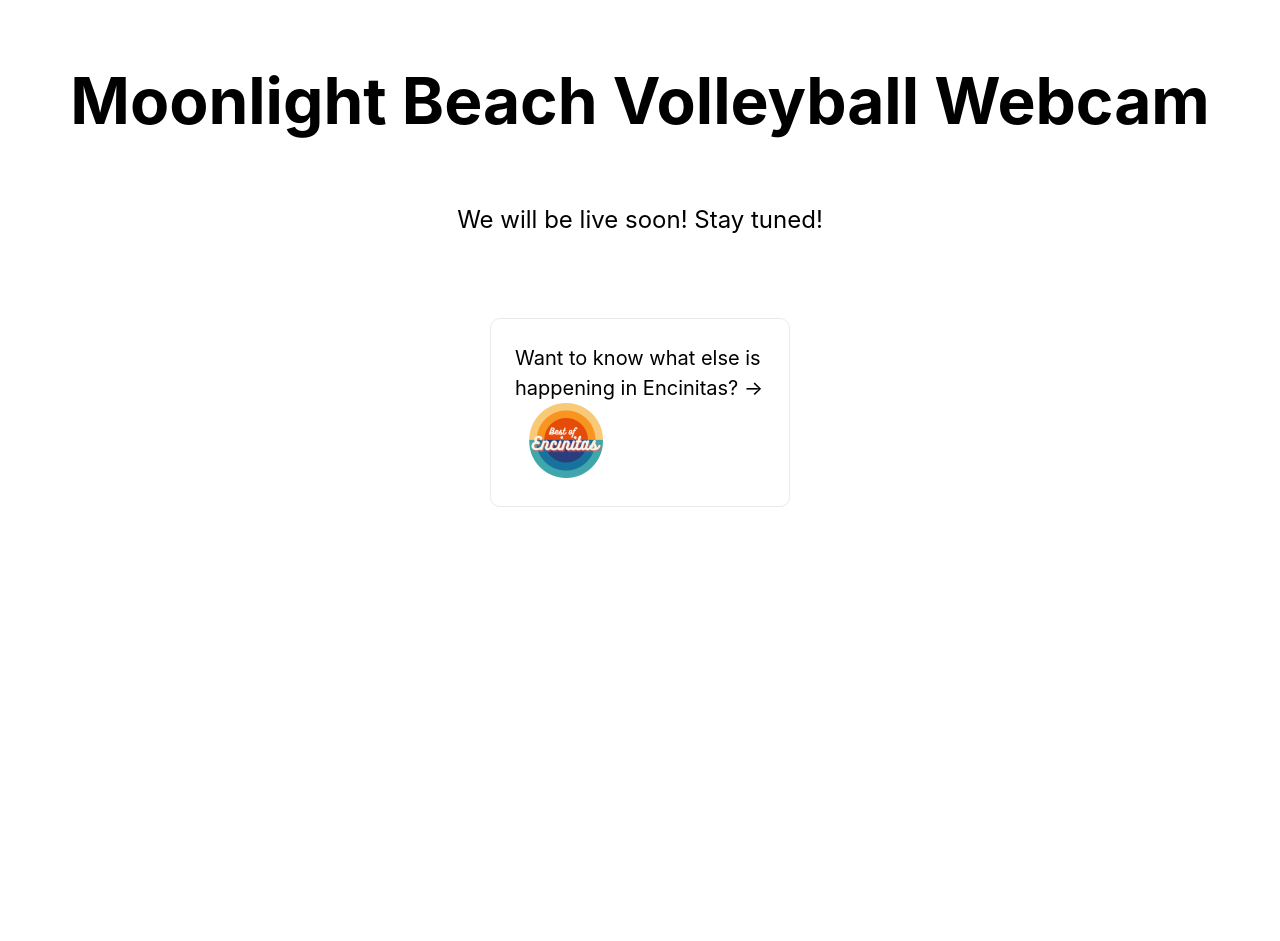
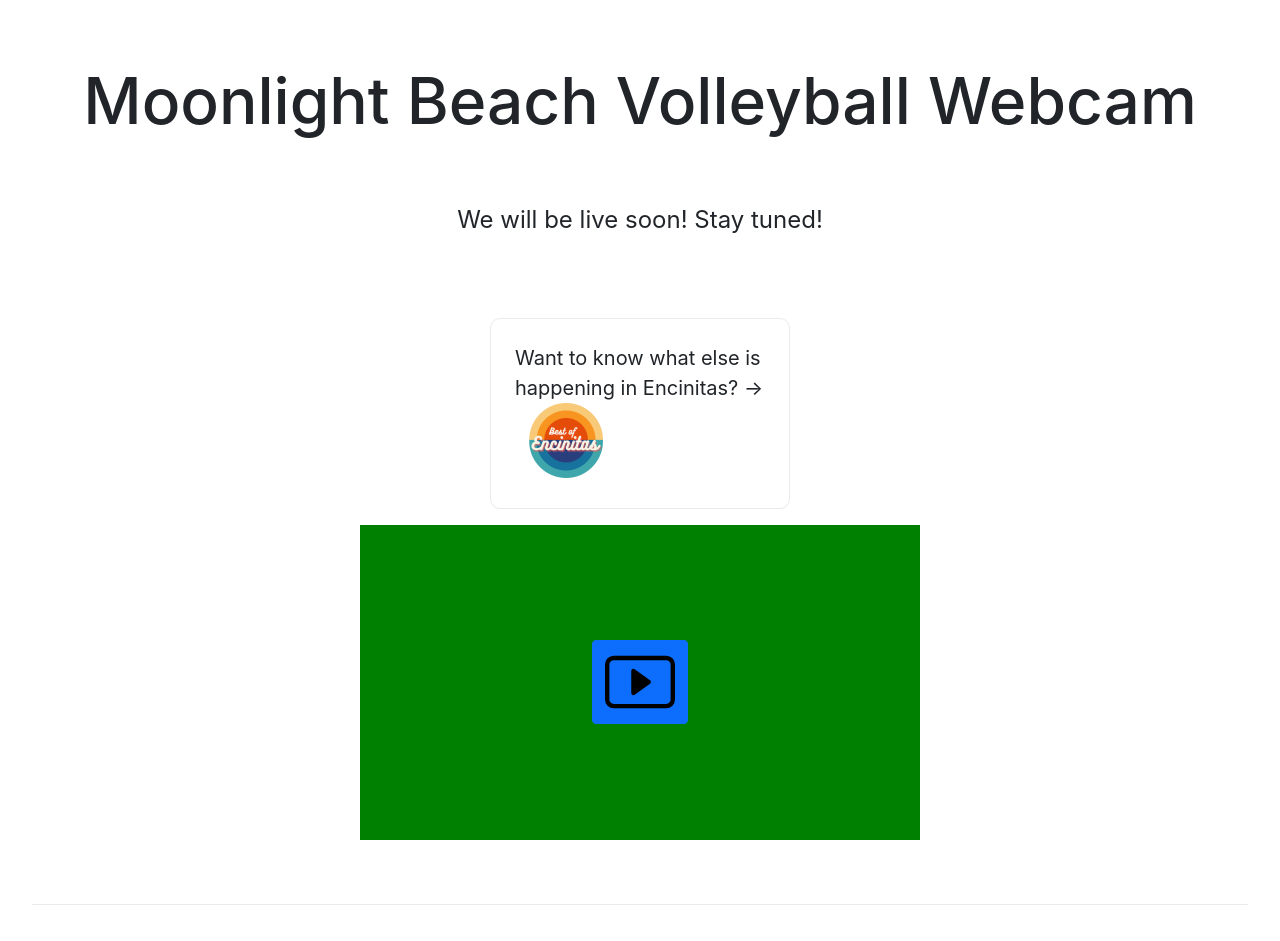
Before and after one commit to clintgallivan/moonlight-beach-webcam, a Next.js app: page / in a window 1280 px wide. Shown: the top 941 px of the page. Built offline with nearby package versions, Linux system fonts and the light colour scheme; no server answers.

Commit message:
updated video link

```diff
--- a/package.json
+++ b/package.json
@@ -9,10 +9,14 @@
     "lint": "next lint"
   },
   "dependencies": {
+    "bootstrap": "^5.1.3",
     "next": "12.1.4",
     "react": "18.0.0",
+    "react-bootstrap": "^2.2.3",
     "react-dom": "18.0.0",
-    "react-player": "^2.10.0"
+    "react-icons": "^4.3.1",
+    "react-player": "^2.10.0",
+    "sass": "^1.50.0"
   },
   "devDependencies": {
     "eslint": "8.13.0",
--- a/pages/components/MainBody/MainBody.js
+++ b/pages/components/MainBody/MainBody.js
@@ -1,7 +1,9 @@
+import React from 'react';
 import styles from '../../../styles/Home.module.css';
 import GoogleAd from '../GoogleAd/GoogleAd';
 import Image from 'next/image';
 import ReactPlayer from 'react-player';
+import VideoStream from '../VideoStream/VideoStream';
 
 function MainBody() {
   return (
@@ -27,8 +29,10 @@ https://instagram.com/best.of.encinitas?igshid=YmMyMTA2M2Y="
         />
       </a>
 
-      <ReactPlayer
+      {/* <ReactPlayer
+        style={{ backgroundColor: 'grey' }}
         url="https://www.youtube.com/watch?v=dQw4w9WgXcQ"
+        // url="http://127.0.0.1:5000/"
         config={{
           file: {
             attributes: {
@@ -36,7 +40,18 @@ https://instagram.com/best.of.encinitas?igshid=YmMyMTA2M2Y="
             },
           },
         }}
-      />
+      /> */}
+      <VideoStream />
+      {/* <iframe
+        width="560"
+        height="315"
+        // src="https://www.youtube.com/embed/vF9QRJwJXJk"
+        src="http://127.0.0.1:5000/"
+        title="YouTube video player"
+        frameborder="0"
+        allow="accelerometer; autoplay; clipboard-write; encrypted-media; gyroscope; picture-in-picture"
+        allowfullscreen
+      ></iframe> */}
     </main>
   );
 }
--- /dev/null
+++ b/pages/components/VideoStream/VideoStream.js
@@ -0,0 +1,47 @@
+import React, { useState } from 'react';
+import GoogleAd from '../GoogleAd/GoogleAd';
+import Image from 'next/image';
+import ReactPlayer from 'react-player';
+import { BsPlayBtn } from 'react-icons/bs';
+import styles from './VideoStream.module.scss';
+import { Button } from 'react-bootstrap';
+
+function VideoStream() {
+  const [isPlaying, setIsPlaying] = useState(false);
+
+  return !isPlaying ? (
+    <div className={styles.buttonContainer}>
+      <Button onClick={() => setIsPlaying(true)}>
+        <BsPlayBtn size={70} className={styles.playButtonIcon} />
+      </Button>
+    </div>
+  ) : (
+    <iframe
+      width="560"
+      height="315"
+      // src="https://www.youtube.com/embed/vF9QRJwJXJk"
+      src="http://127.0.0.1:5000/"
+      title="YouTube video player"
+      frameborder="0"
+      // allow="accelerometer; autoplay; clipboard-write; encrypted-media; gyroscope; picture-in-picture"
+      allow="accelerometer; clipboard-write; encrypted-media; gyroscope; picture-in-picture"
+      allowfullscreen
+    ></iframe>
+  );
+
+  // return (
+  //   <iframe
+  //     width="560"
+  //     height="315"
+  //     // src="https://www.youtube.com/embed/vF9QRJwJXJk"
+  //     src="http://127.0.0.1:5000/"
+  //     title="YouTube video player"
+  //     frameborder="0"
+  //     // allow="accelerometer; autoplay; clipboard-write; encrypted-media; gyroscope; picture-in-picture"
+  //     allow="accelerometer; clipboard-write; encrypted-media; gyroscope; picture-in-picture"
+  //     allowfullscreen
+  //   ></iframe>
+  // );
+}
+
+export default VideoStream;
--- /dev/null
+++ b/pages/components/VideoStream/VideoStream.module.scss
@@ -0,0 +1,26 @@
+.playButton {
+  // background-color: transparent;
+  // border-color: transparent;
+  // cursor: pointer;
+
+}
+
+
+
+.playButton :active {
+  text-emphasis-color: white;
+  background-color: aqua;
+}
+
+.playButtonIcon {
+  color: black
+}
+
+.buttonContainer {
+  display: flex;
+  width: 560px;
+  height: 315px;
+  background-color: green;
+  justify-content: center;
+  align-items: center;
+}
--- /dev/null
+++ b/pages/components/VideoStream/index.js
@@ -0,0 +1,3 @@
+import VideoStream from './VideoStream';
+
+export default VideoStream;
```
Also changed, not shown: pages/_app.js (+1 -22 lines), 1 other file (tests, documents, lock files or other folders).
